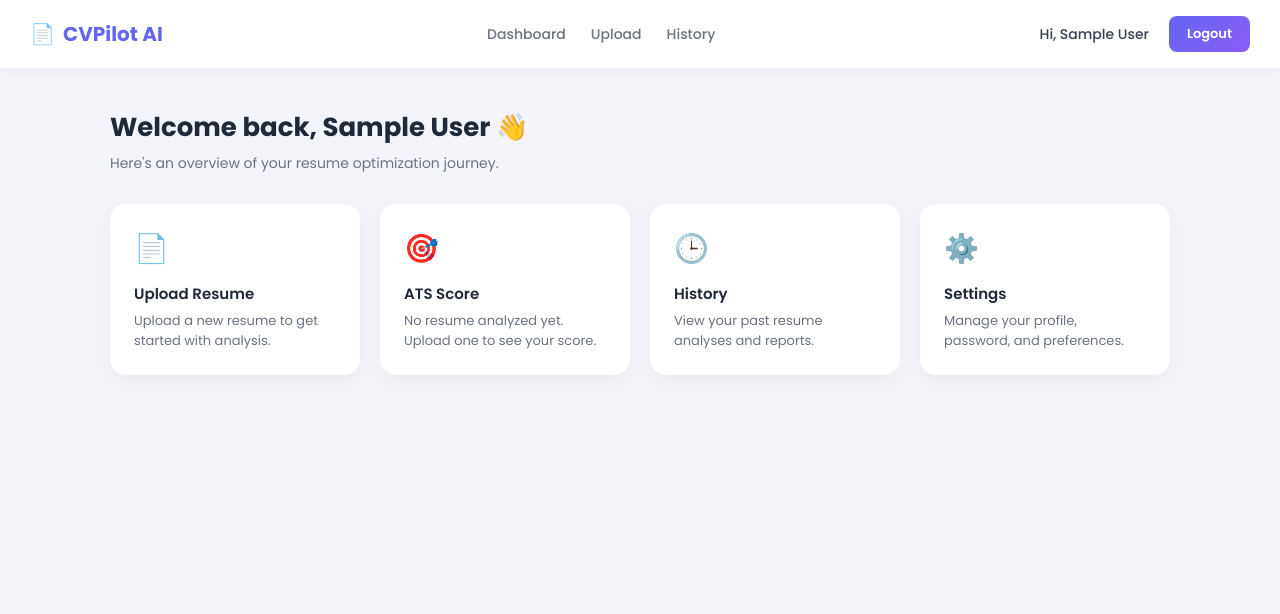
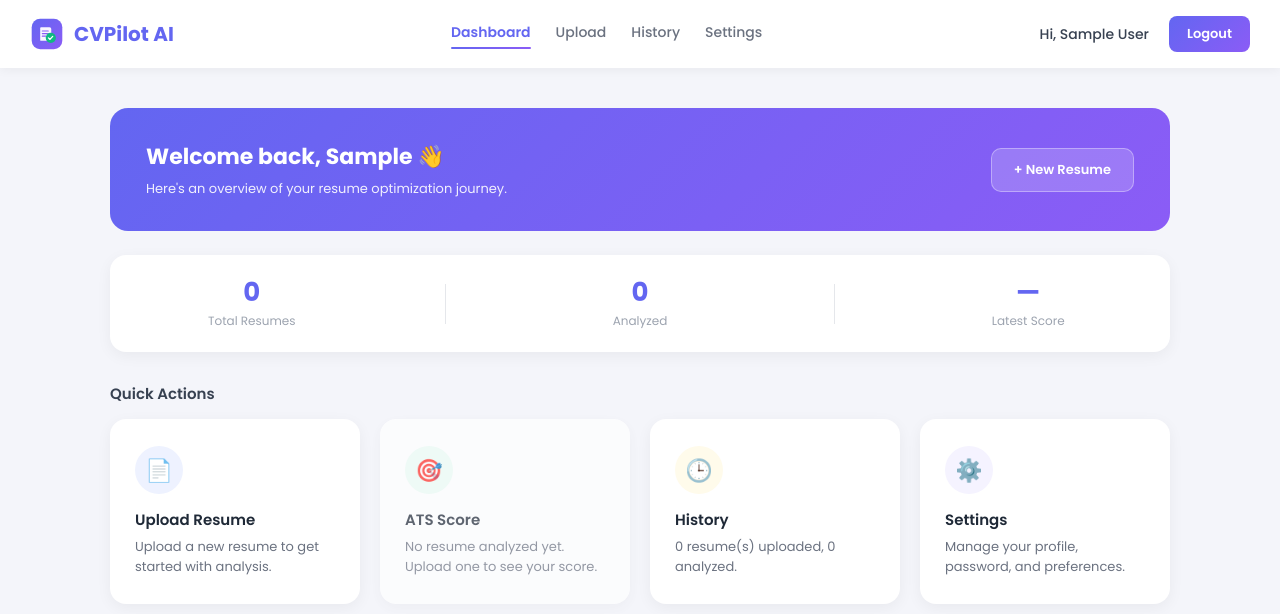
Before and after one commit to aminashujaat123-maker/CVPilot-AI, a Flask app: page /dashboard in a window 1280 px wide. Shown: the top 614 px of the page. Run offline with Flask 3, Linux system fonts and the light colour scheme; the visitor is signed in with stand-in values (Sample User, id 1); data that the repository does not hold is empty.

```diff
--- a/app/__init__.py
+++ b/app/__init__.py
@@ -43,5 +43,7 @@ def create_app():
 
     from app.routes.dashboard import dashboard_bp
     app.register_blueprint(dashboard_bp)
+    from app.routes.settings import settings_bp
+    app.register_blueprint(settings_bp)
 
     return app
--- a/app/routes/dashboard.py
+++ b/app/routes/dashboard.py
@@ -1,5 +1,7 @@
 from flask import Blueprint, render_template
 from flask_login import login_required, current_user
+
+from app.models.resume import Resume
 
 dashboard_bp = Blueprint("dashboard", __name__)
 
@@ -7,4 +9,19 @@ dashboard_bp = Blueprint("dashboard", __name__)
 @dashboard_bp.route("/dashboard")
 @login_required
 def dashboard():
-    return render_template("dashboard/dashboard.html", user=current_user)
+    total_resumes = Resume.query.filter_by(user_id=current_user.id).count()
+
+    latest_resume = Resume.query.filter_by(user_id=current_user.id)\
+        .order_by(Resume.uploaded_at.desc()).first()
+
+    analyzed_count = Resume.query.filter_by(
+        user_id=current_user.id, status="analyzed"
+    ).count()
+
+    return render_template(
+        "dashboard/dashboard.html",
+        user=current_user,
+        total_resumes=total_resumes,
+        latest_resume=latest_resume,
+        analyzed_count=analyzed_count
+    )
--- a/static/css/style.css
+++ b/static/css/style.css
@@ -611,3 +611,205 @@ body {
   font-size: 13px;
   color: #9ca3af;
 }
+/* ---------- NAVBAR LOGO & HOVER EFFECTS ---------- */
+.brand-logo {
+  width: 34px;
+  height: 34px;
+}
+
+.navbar-brand {
+  display: flex;
+  align-items: center;
+  gap: 10px;
+  text-decoration: none;
+  font-size: 20px;
+  font-weight: 700;
+  color: #6366f1;
+}
+
+.nav-link {
+  position: relative;
+  padding-bottom: 4px;
+}
+
+.nav-link::after {
+  content: "";
+  position: absolute;
+  left: 0;
+  bottom: -2px;
+  width: 0%;
+  height: 2px;
+  background: linear-gradient(135deg, #6366f1, #8b5cf6);
+  transition: width 0.25s ease;
+  border-radius: 2px;
+}
+
+.nav-link:hover::after,
+.nav-link.active::after {
+  width: 100%;
+}
+
+.nav-link.active {
+  color: #6366f1;
+  font-weight: 600;
+}
+
+.btn-logout {
+  transition:
+    transform 0.15s ease,
+    box-shadow 0.15s ease,
+    filter 0.15s ease;
+}
+
+.btn-logout:hover {
+  filter: brightness(1.08);
+}
+
+/* ---------- WELCOME BANNER ---------- */
+.welcome-banner {
+  background: linear-gradient(135deg, #6366f1, #8b5cf6);
+  border-radius: 18px;
+  padding: 32px 36px;
+  display: flex;
+  justify-content: space-between;
+  align-items: center;
+  color: #fff;
+  margin-bottom: 24px;
+  flex-wrap: wrap;
+  gap: 16px;
+}
+
+.welcome-banner h1 {
+  font-size: 22px;
+  font-weight: 700;
+  margin-bottom: 6px;
+}
+
+.welcome-banner p {
+  font-size: 13px;
+  opacity: 0.9;
+}
+
+.btn-banner {
+  background: rgba(255, 255, 255, 0.18);
+  color: #fff;
+  text-decoration: none;
+  padding: 11px 22px;
+  border-radius: 10px;
+  font-size: 13px;
+  font-weight: 600;
+  border: 1px solid rgba(255, 255, 255, 0.35);
+  transition:
+    background 0.2s ease,
+    transform 0.15s ease;
+  white-space: nowrap;
+}
+
+.btn-banner:hover {
+  background: rgba(255, 255, 255, 0.3);
+  transform: translateY(-2px);
+}
+
+/* ---------- STATS ROW ---------- */
+.stats-row {
+  background: #fff;
+  border-radius: 16px;
+  padding: 22px 30px;
+  display: flex;
+  align-items: center;
+  justify-content: space-around;
+  box-shadow: 0 4px 15px rgba(0, 0, 0, 0.05);
+  margin-bottom: 30px;
+  flex-wrap: wrap;
+  gap: 20px;
+}
+
+.stat-item {
+  display: flex;
+  flex-direction: column;
+  align-items: center;
+  min-width: 100px;
+}
+
+.stat-value {
+  font-size: 26px;
+  font-weight: 700;
+  color: #6366f1;
+  line-height: 1.2;
+}
+
+.stat-label {
+  font-size: 12px;
+  color: #9ca3af;
+  margin-top: 4px;
+}
+
+.stat-divider {
+  width: 1px;
+  height: 40px;
+  background: #e5e7eb;
+}
+
+/* ---------- SECTION HEADING ---------- */
+.section-heading {
+  font-size: 15px;
+  font-weight: 600;
+  color: #374151;
+  margin-bottom: 14px;
+}
+
+/* ---------- DASHBOARD CARDS (updated) ---------- */
+.dashboard-card {
+  display: block;
+  text-decoration: none;
+  color: inherit;
+  background: #fff;
+  border-radius: 16px;
+  padding: 26px 24px;
+  box-shadow: 0 4px 15px rgba(0, 0, 0, 0.05);
+  transition:
+    transform 0.2s ease,
+    box-shadow 0.2s ease;
+  border: 1px solid transparent;
+}
+
+.dashboard-card:hover {
+  transform: translateY(-5px);
+  box-shadow: 0 12px 25px rgba(99, 102, 241, 0.15);
+  border-color: #e0e7ff;
+}
+
+.card-disabled {
+  opacity: 0.7;
+  cursor: default;
+}
+
+.card-disabled:hover {
+  transform: none;
+  box-shadow: 0 4px 15px rgba(0, 0, 0, 0.05);
+  border-color: transparent;
+}
+
+.card-icon-circle {
+  width: 48px;
+  height: 48px;
+  border-radius: 50%;
+  display: flex;
+  align-items: center;
+  justify-content: center;
+  font-size: 22px;
+  margin-bottom: 14px;
+}
+
+.icon-indigo {
+  background: #eef2ff;
+}
+.icon-green {
+  background: #ecfdf5;
+}
+.icon-amber {
+  background: #fffbeb;
+}
+.icon-purple {
+  background: #f5f3ff;
+}
--- a/templates/dashboard/dashboard.html
+++ b/templates/dashboard/dashboard.html
@@ -2,45 +2,78 @@
 endblock %} {% block content %} {% include "layout/navbar.html" %}
 
 <div class="dashboard-container">
-  <div class="dashboard-welcome">
-    <h1>Welcome back, {{ current_user.full_name }} 👋</h1>
-    <p>Here's an overview of your resume optimization journey.</p>
+  <!-- Welcome Banner -->
+  <div class="welcome-banner">
+    <div>
+      <h1>Welcome back, {{ current_user.full_name.split(' ')[0] }} 👋</h1>
+      <p>Here's an overview of your resume optimization journey.</p>
+    </div>
+    <a href="{{ url_for('resume.upload') }}" class="btn-banner">+ New Resume</a>
   </div>
 
+  <!-- Stats Row -->
+  <div class="stats-row">
+    <div class="stat-item">
+      <span class="stat-value">{{ total_resumes }}</span>
+      <span class="stat-label">Total Resumes</span>
+    </div>
+    <div class="stat-divider"></div>
+    <div class="stat-item">
+      <span class="stat-value">{{ analyzed_count }}</span>
+      <span class="stat-label">Analyzed</span>
+    </div>
+    <div class="stat-divider"></div>
+    <div class="stat-item">
+      <span class="stat-value">
+        {% if latest_resume and latest_resume.ats_score is not none %} {{
+        latest_resume.ats_score }} {% else %} — {% endif %}
+      </span>
+      <span class="stat-label">Latest Score</span>
+    </div>
+  </div>
+
+  <!-- Quick Actions -->
+  <h2 class="section-heading">Quick Actions</h2>
   <div class="dashboard-cards">
-    <a
-      href="{{ url_for('resume.upload') }}"
-      style="text-decoration: none; color: inherit"
-    >
-      <div class="dashboard-card">
-        <div class="card-icon">📄</div>
-        <h3>Upload Resume</h3>
-        <p>Upload a new resume to get started with analysis.</p>
-      </div>
+    <a href="{{ url_for('resume.upload') }}" class="dashboard-card">
+      <div class="card-icon-circle icon-indigo">📄</div>
+      <h3>Upload Resume</h3>
+      <p>Upload a new resume to get started with analysis.</p>
     </a>
 
-    <div class="dashboard-card">
-      <div class="card-icon">🎯</div>
+    {% if latest_resume and latest_resume.ats_score is not none %}
+    <a
+      href="{{ url_for('resume.analyze', resume_id=latest_resume.id) }}"
+      class="dashboard-card"
+    >
+      <div class="card-icon-circle icon-green">🎯</div>
+      <h3>ATS Score</h3>
+      <p>
+        Your latest resume scored
+        <strong>{{ latest_resume.ats_score }}/100</strong>. View details.
+      </p>
+    </a>
+    {% else %}
+    <div class="dashboard-card card-disabled">
+      <div class="card-icon-circle icon-green">🎯</div>
       <h3>ATS Score</h3>
       <p>No resume analyzed yet. Upload one to see your score.</p>
     </div>
+    {% endif %}
 
-    <a
-      href="{{ url_for('resume.history') }}"
-      style="text-decoration: none; color: inherit"
-    >
-      <div class="dashboard-card">
-        <div class="card-icon">🕒</div>
-        <h3>History</h3>
-        <p>View your past resume analyses and reports.</p>
-      </div>
+    <a href="{{ url_for('resume.history') }}" class="dashboard-card">
+      <div class="card-icon-circle icon-amber">🕒</div>
+      <h3>History</h3>
+      <p>
+        {{ total_resumes }} resume(s) uploaded, {{ analyzed_count }} analyzed.
+      </p>
     </a>
 
-    <div class="dashboard-card">
-      <div class="card-icon">⚙️</div>
+    <a href="{{ url_for('settings.settings') }}" class="dashboard-card">
+      <div class="card-icon-circle icon-purple">⚙️</div>
       <h3>Settings</h3>
       <p>Manage your profile, password, and preferences.</p>
-    </div>
+    </a>
   </div>
 </div>
 {% endblock %}
--- a/templates/layout/base.html
+++ b/templates/layout/base.html
@@ -9,6 +9,11 @@
       href="{{ url_for('static', filename='css/style.css') }}"
     />
     {% block extra_css %}{% endblock %}
+    <link
+      rel="icon"
+      type="image/svg+xml"
+      href="{{ url_for('static', filename='img/logo.svg') }}"
+    />
   </head>
   <body>
     {% with messages = get_flashed_messages(with_categories=true) %} {% if
--- a/templates/layout/navbar.html
+++ b/templates/layout/navbar.html
@@ -1,18 +1,34 @@
 <nav class="navbar">
-  <a
-    href="{{ url_for('dashboard.dashboard') }}"
-    class="navbar-brand"
-    style="text-decoration: none"
-  >
-    <span class="brand-icon">📄</span> CVPilot AI
+  <a href="{{ url_for('dashboard.dashboard') }}" class="navbar-brand">
+    <img
+      src="{{ url_for('static', filename='img/logo.svg') }}"
+      alt="CVPilot AI"
+      class="brand-logo"
+    />
+    <span>CVPilot AI</span>
   </a>
 
   <div class="navbar-links">
-    <a href="{{ url_for('dashboard.dashboard') }}" class="nav-link"
+    <a
+      href="{{ url_for('dashboard.dashboard') }}"
+      class="nav-link {{ 'active' if request.endpoint == 'dashboard.dashboard' }}"
       >Dashboard</a
     >
-    <a href="{{ url_for('resume.upload') }}" class="nav-link">Upload</a>
-    <a href="{{ url_for('resume.history') }}" class="nav-link">History</a>
+    <a
+      href="{{ url_for('resume.upload') }}"
+      class="nav-link {{ 'active' if request.endpoint == 'resume.upload' }}"
+      >Upload</a
+    >
+    <a
+      href="{{ url_for('resume.history') }}"
+      class="nav-link {{ 'active' if request.endpoint == 'resume.history' }}"
+      >History</a
+    >
+    <a
+      href="{{ url_for('settings.settings') }}"
+      class="nav-link {{ 'active' if request.endpoint == 'settings.settings' }}"
+      >Settings</a
+    >
   </div>
 
   <div class="navbar-right">
```
Also changed, not shown: app/routes/resume.py (+30 -0 lines), app/routes/settings.py (+54 -0 lines), app/services/report.py (+122 -0 lines), templates/dashboard/analysis.html (+12 -1 lines), templates/settings/settings.html (+85 -0 lines), static/img/logo.svg (added).
